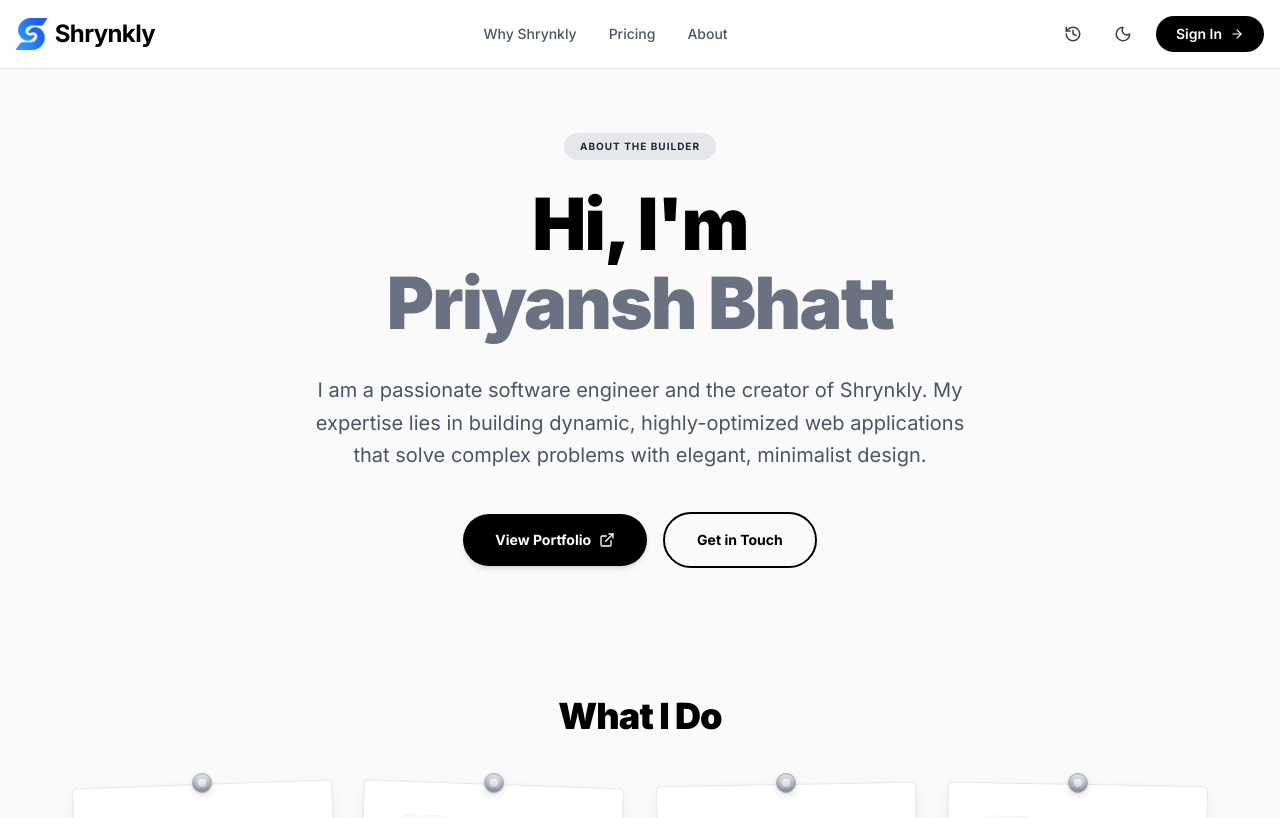
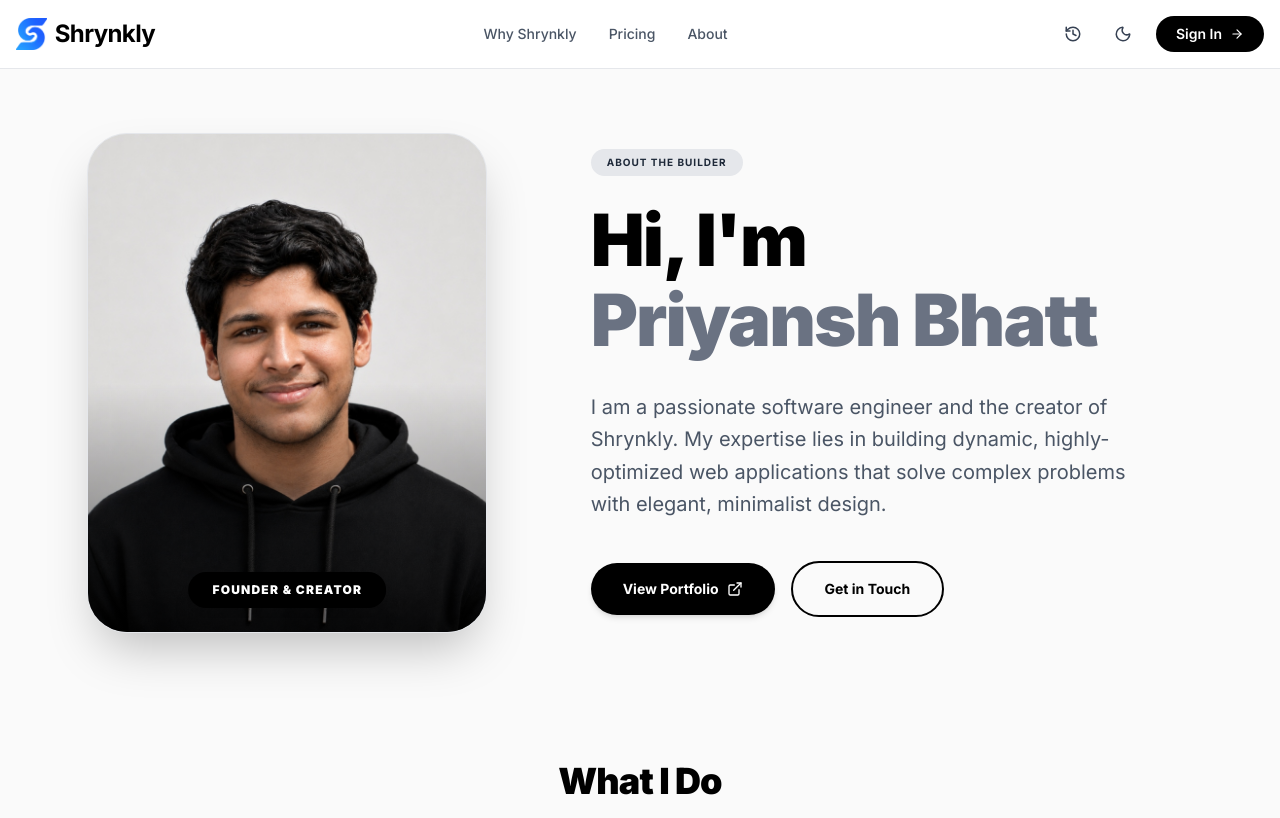
Before and after one commit to thepriyanshbhatt/Shrynkly-URL-Shortner, a React (Vite) app in the folder frontend/: page /about in a window 1280 px wide. Shown: the top 818 px of the page. Built offline with nearby package versions, Linux system fonts and the light colour scheme.

Commit message:
Restore portrait image with correct user photo

```diff
--- a/frontend/src/pages/About.jsx
+++ b/frontend/src/pages/About.jsx
@@ -38,7 +38,25 @@ export default function About() {
       <div className="max-w-6xl mx-auto w-full flex flex-col gap-32">
 
         {/* 1. Hero Section */}
-        <div className="flex flex-col items-center text-center w-full max-w-4xl mx-auto">
+        <div className="flex flex-col-reverse md:flex-row items-center justify-between gap-12 lg:gap-20">
+          {/* Left Side: Image */}
+          <div className="w-full md:w-5/12 flex justify-center relative">
+            <div className="relative w-full max-w-[400px] aspect-[4/5] rounded-[2.5rem] overflow-hidden bg-gray-200 dark:bg-[#111] shadow-2xl border border-gray-200 dark:border-white/10">
+              <img
+                src="/priyansh.jpg"
+                alt="Priyansh Bhatt"
+                className="w-full h-full object-cover transition-transform duration-700 hover:scale-105"
+              />
+              <div className="absolute inset-0 bg-gradient-to-t from-black/60 via-transparent to-transparent pointer-events-none"></div>
+              {/* Badge */}
+              <div className="absolute bottom-6 left-1/2 -translate-x-1/2 bg-black dark:bg-white text-white dark:text-black text-xs font-black uppercase tracking-widest px-6 py-2.5 rounded-full whitespace-nowrap shadow-xl">
+                Founder & Creator
+              </div>
+            </div>
+          </div>
+
+          {/* Right Side: Text */}
+          <div className="w-full md:w-7/12 text-center md:text-left flex flex-col items-center md:items-start">
             <div className="bg-gray-200 dark:bg-white/10 text-gray-800 dark:text-gray-300 text-[10px] font-bold uppercase tracking-widest px-4 py-1.5 rounded-full mb-6 inline-block">
               About the Builder
             </div>
@@ -48,11 +66,11 @@ export default function About() {
               <span className="text-gray-500 dark:text-gray-400">Priyansh Bhatt</span>
             </h1>
 
-          <p className="text-lg lg:text-xl text-gray-600 dark:text-gray-400 mb-10 max-w-2xl leading-relaxed mx-auto">
+            <p className="text-lg lg:text-xl text-gray-600 dark:text-gray-400 mb-10 max-w-xl leading-relaxed">
               I am a passionate software engineer and the creator of Shrynkly. My expertise lies in building dynamic, highly-optimized web applications that solve complex problems with elegant, minimalist design.
             </p>
 
-          <div className="flex flex-wrap items-center justify-center gap-4 w-full">
+            <div className="flex flex-wrap items-center justify-center md:justify-start gap-4 w-full">
               <a
                 href="https://priiaynsh.framer.ai"
                 target="_blank"
@@ -67,6 +85,7 @@ export default function About() {
               >
                 Get in Touch
               </a>
+            </div>
           </div>
         </div>
 
```
Also changed, not shown: frontend/public/priyansh.jpg (added). Lines whose indentation alone changed are shown as unchanged.
